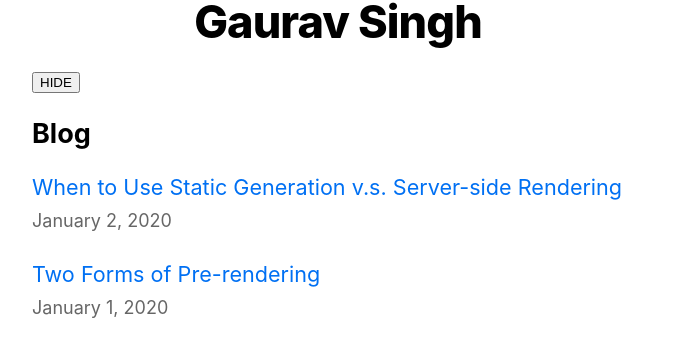
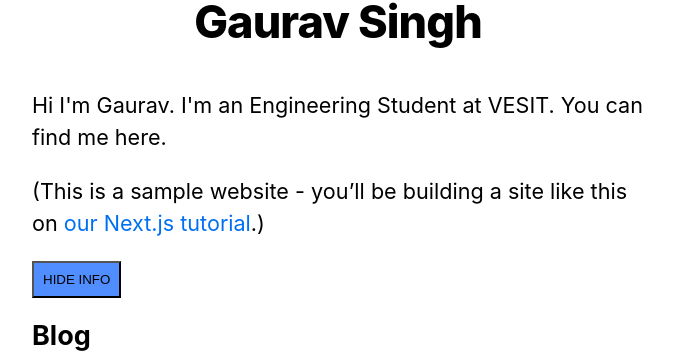
Before and after one commit to grv-sngh/nextjs-blog, a Next.js app: page / in a window 1280 px wide. Shown: the part 221-574 px from the top of the page, without its empty margins (302-975 px from the left). Built offline with nearby package versions, Linux system fonts and the light colour scheme.

Commit message:
Updated styling and images

```diff
--- a/components/layout.js
+++ b/components/layout.js
@@ -44,7 +44,8 @@ export default function Layout({ children, home }) {
             <Link href="/">
               <Image
                 priority
-                src="/images/profile.png"
+                unoptimized
+                src="https://avatarfiles.alphacoders.com/314/314258.jpg"
                 className={utilStyles.borderCircle}
                 height={108}
                 width={108}
--- a/pages/index.js
+++ b/pages/index.js
@@ -18,7 +18,7 @@ export async function getStaticProps() {
 }
 
 export default function Home({ allPostsData }) {
-  const [toggleShow, setToggleShow] = useState(false);
+  const [toggleShow, setToggleShow] = useState(true);
 
   function showHide() {
     setToggleShow(!toggleShow);
@@ -30,7 +30,7 @@ export default function Home({ allPostsData }) {
         <title>{siteTitle}</title>
       </Head>
       {toggleShow && <About />}
-      <button onClick={showHide}>{toggleShow ? "SHOW" : "HIDE"}</button>
+      <button className={utilStyles.buttonMore} onClick={showHide}>{toggleShow ? "HIDE" : "SHOW"} INFO</button>
       <section className={`${utilStyles.headingMd} ${utilStyles.padding1px}`}>
         <h2 className={utilStyles.headingLg}>Blog</h2>
         <ul className={utilStyles.list}>
--- a/styles/utils.module.css
+++ b/styles/utils.module.css
@@ -50,3 +50,9 @@
 .lightText {
     color: #666;
 }
+
+.buttonMore {
+    padding: 0.5rem;
+    background: rgb(80, 141, 255);
+    outline: none;
+}
```
